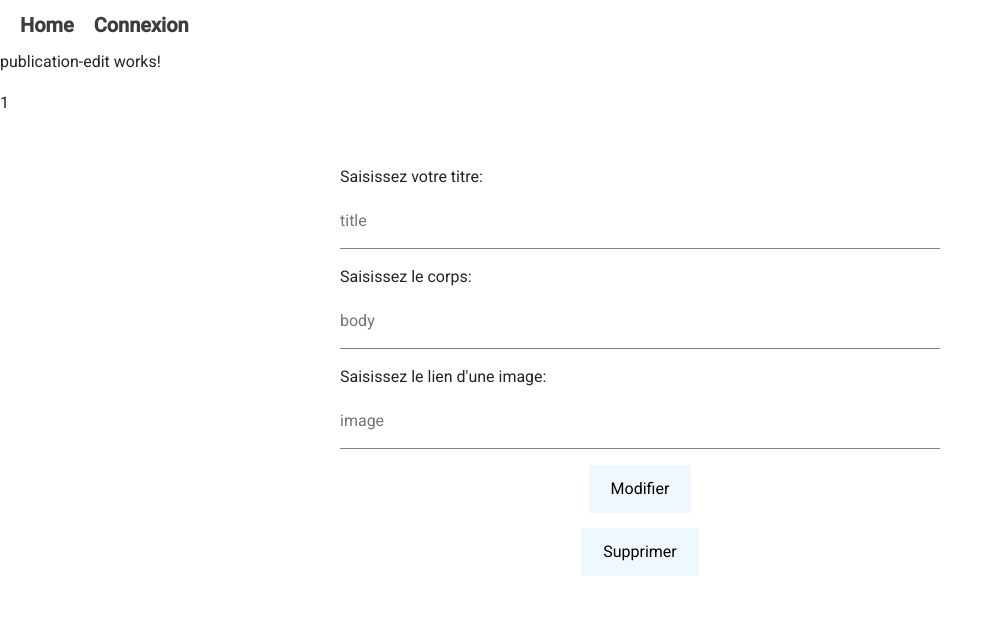
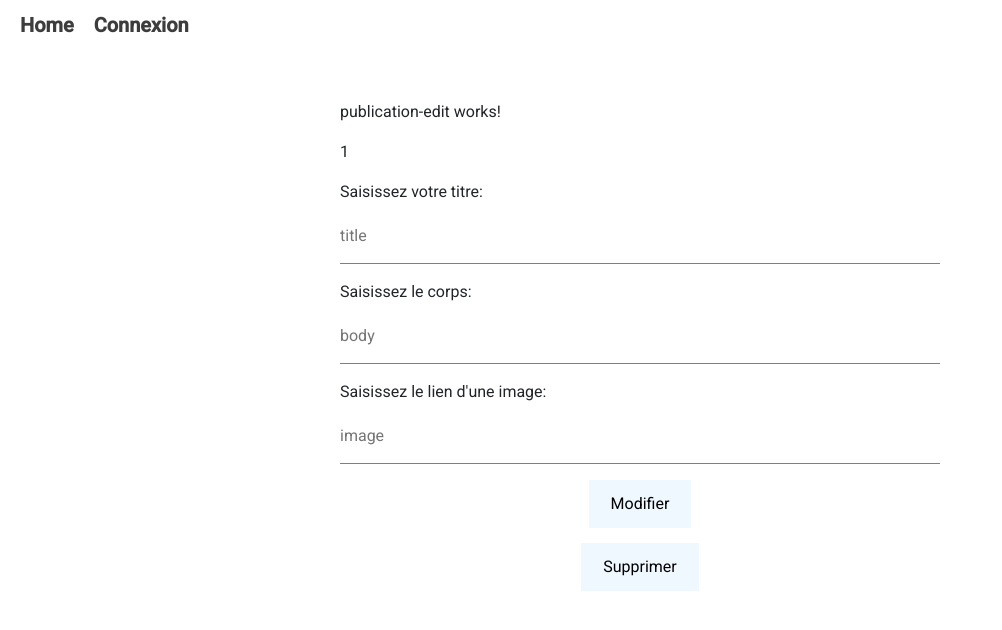
Before and after one commit to safiylm/snapface, an Angular app: page /publication/edit/1 in a window 1280 px wide. Shown: the top 630 px of the page, without its empty margins (0-1002 px from the left). Built offline with nearby package versions, Linux system fonts and the light colour scheme; no server answers.

Commit message:
Update publication-edit.component.html

```diff
--- a/src/app/publication-edit/publication-edit.component.html
+++ b/src/app/publication-edit/publication-edit.component.html
@@ -1,8 +1,8 @@
+
+
+<form [formGroup]="postEditForm" (ngSubmit)="onSubmit()">
 <p>publication-edit works!</p>
 {{ id }}
-
-<form [formGroup]="postEditForm" (ngSubmit)="onSubmit()">
-
 
     <div class="div-input">
         <label>Saisissez votre titre:</label>
```
